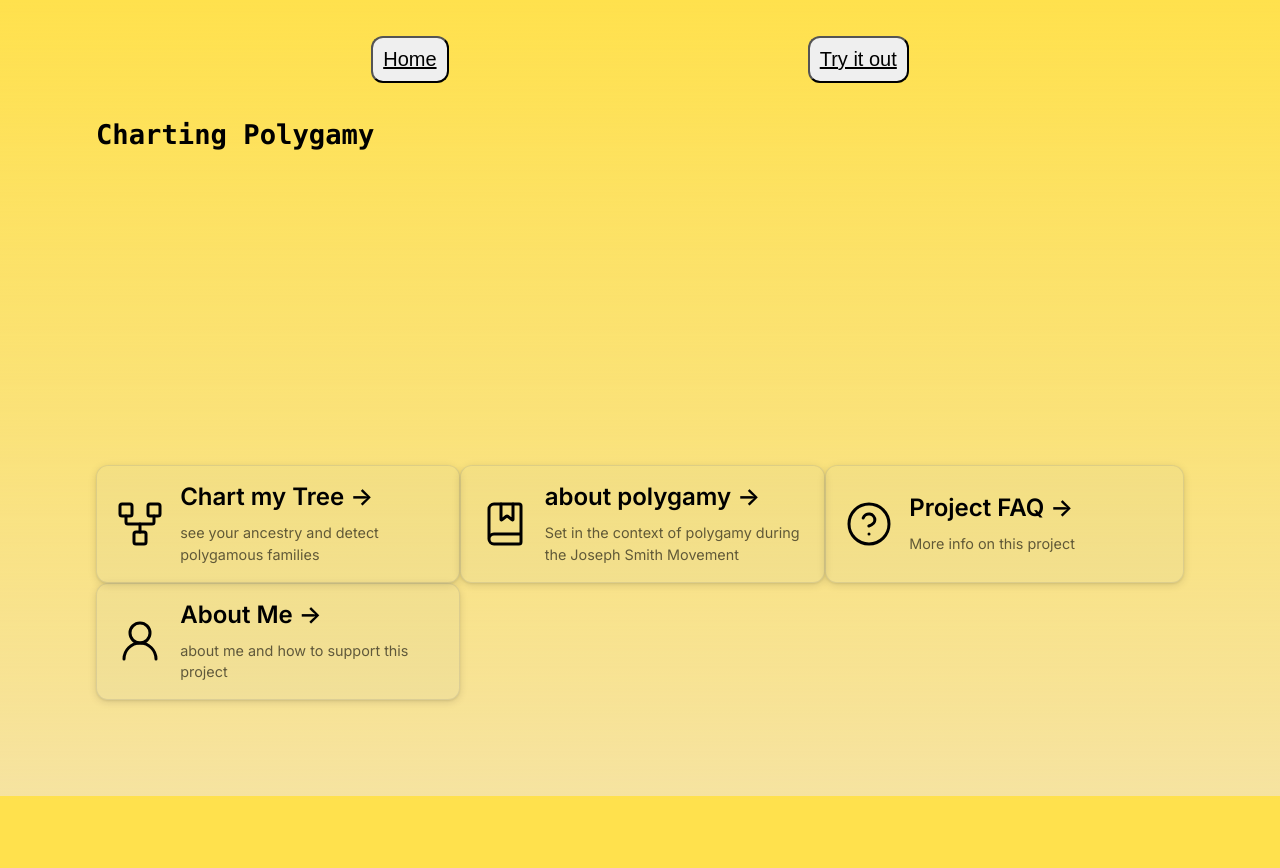
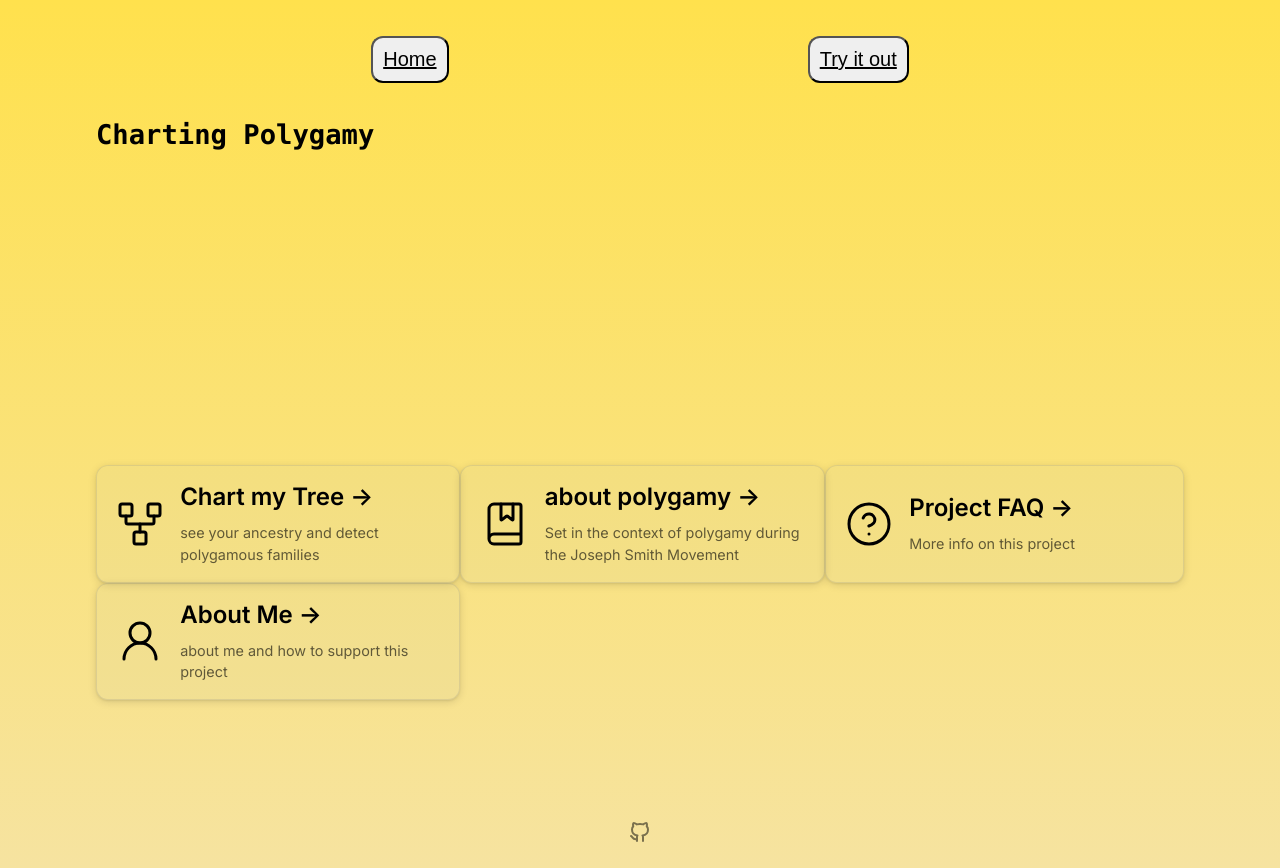
Before and after one commit to thelinguist/charting-polygamy, a Next.js app in the folder apps/ui/: page /charting-polygamy/ in a window 1280 px wide. Before the commit the page ends 800 px from the top, so only its background shows below. Built offline with nearby package versions, Linux system fonts and the light colour scheme.

Commit message:
feat: add github link

```diff
--- a/apps/ui/src/app/chart/upload/components/TimelinesViewer.tsx
+++ b/apps/ui/src/app/chart/upload/components/TimelinesViewer.tsx
@@ -12,7 +12,6 @@
 import { ManualEntryForm } from "./ManualEntryForm"
 
 const contactHref = `mailto:${"chartingpolygamy"}@${"noctiluma.com"}`
-
 
 const getFileFormat = (file: File): FileTypes => {
     const ext = file.name.split(".").at(-1)
@@ -53,7 +52,8 @@
                 <p>In order to render a chart you will need either:</p>
                 <ul>
                     <li>
-                        a gedcom file (.ged) which you can export from ancestry.com {">"} my tree {">"} tree settings export
+                        a gedcom file (.ged) which you can export from ancestry.com {">"} my tree {">"} tree settings
+                        export
                     </li>
                     <li>
                         a csv file, formatted{" "}
--- a/apps/ui/src/app/layout.tsx
+++ b/apps/ui/src/app/layout.tsx
@@ -29,6 +29,23 @@
             <body className={inter.className}>
                 <Header />
                 <main className={styles.main}>{children}</main>
+                <footer className={styles.footer}>
+                    <a href="https://github.com/thelinguist/charting-polygamy" style={{ width: 24 }}>
+                        <svg
+                            xmlns="http://www.w3.org/2000/svg"
+                            className="icon icon-tabler icon-tabler-brand-github w-6 h-6 text-neutral-800 dark:text-white"
+                            viewBox="0 0 24 24"
+                            stroke-width="2"
+                            stroke="currentColor"
+                            fill="none"
+                            stroke-linecap="round"
+                            stroke-linejoin="round"
+                        >
+                            <path stroke="none" d="M0 0h24v24H0z" fill="none"></path>
+                            <path d="M9 19c-4.3 1.4 -4.3 -2.5 -6 -3m12 5v-3.5c0 -1 .1 -1.4 -.5 -2c2.8 -.3 5.5 -1.4 5.5 -6a4.6 4.6 0 0 0 -1.3 -3.2a4.2 4.2 0 0 0 -.1 -3.2s-1.1 -.3 -3.5 1.3a12.3 12.3 0 0 0 -6.2 0c-2.4 -1.6 -3.5 -1.3 -3.5 -1.3a4.2 4.2 0 0 0 -.1 3.2a4.6 4.6 0 0 0 -1.3 3.2c0 4.6 2.7 5.7 5.5 6c-.6 .6 -.6 1.2 -.5 2v3.5"></path>
+                        </svg>
+                    </a>
+                </footer>
             </body>
         </html>
     )
--- a/apps/ui/src/app/page.module.css
+++ b/apps/ui/src/app/page.module.css
@@ -87,6 +87,27 @@
 
 .logo {
   position: relative;
+}
+
+.footer {
+  display: flex;
+  justify-content: center;
+  padding: 1.5rem;
+  font-size: 0.85rem;
+  opacity: 0.5;
+}
+
+.footer a {
+  display: flex;
+  align-items: center;
+  gap: 0.4rem;
+  color: inherit;
+  text-decoration: none;
+}
+
+.footer a:hover {
+  opacity: 0.8;
+  text-decoration: underline;
 }
 /* Enable hover only on non-touch devices */
 @media (hover: hover) and (pointer: fine) {
```
